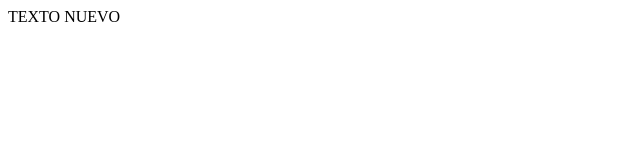
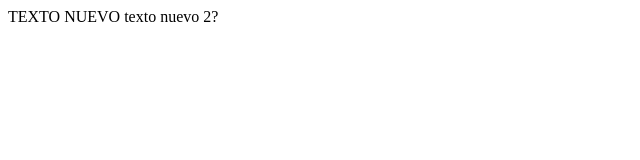
Before and after one commit to sebascarm/test_github, a plain HTML site: page index.html in a window 1280 px wide. Shown: the whole page, without its empty margins (0-640 px from the left). Drawn offline with Linux system fonts and the light colour scheme.

Commit message:
texto nuevo 2

```diff
--- a/index.html
+++ b/index.html
@@ -12,3 +12,5 @@
 </html>
 
 TEXTO NUEVO
+
+texto nuevo 2?
```
